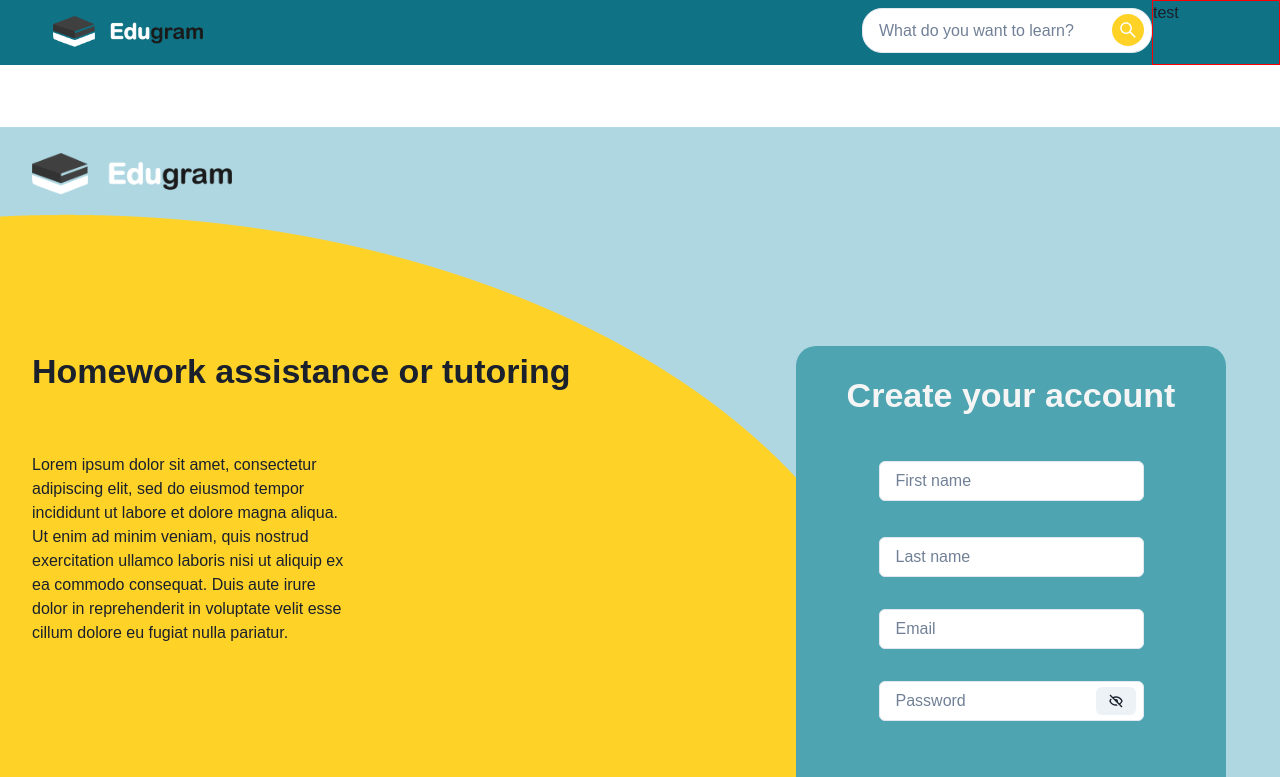
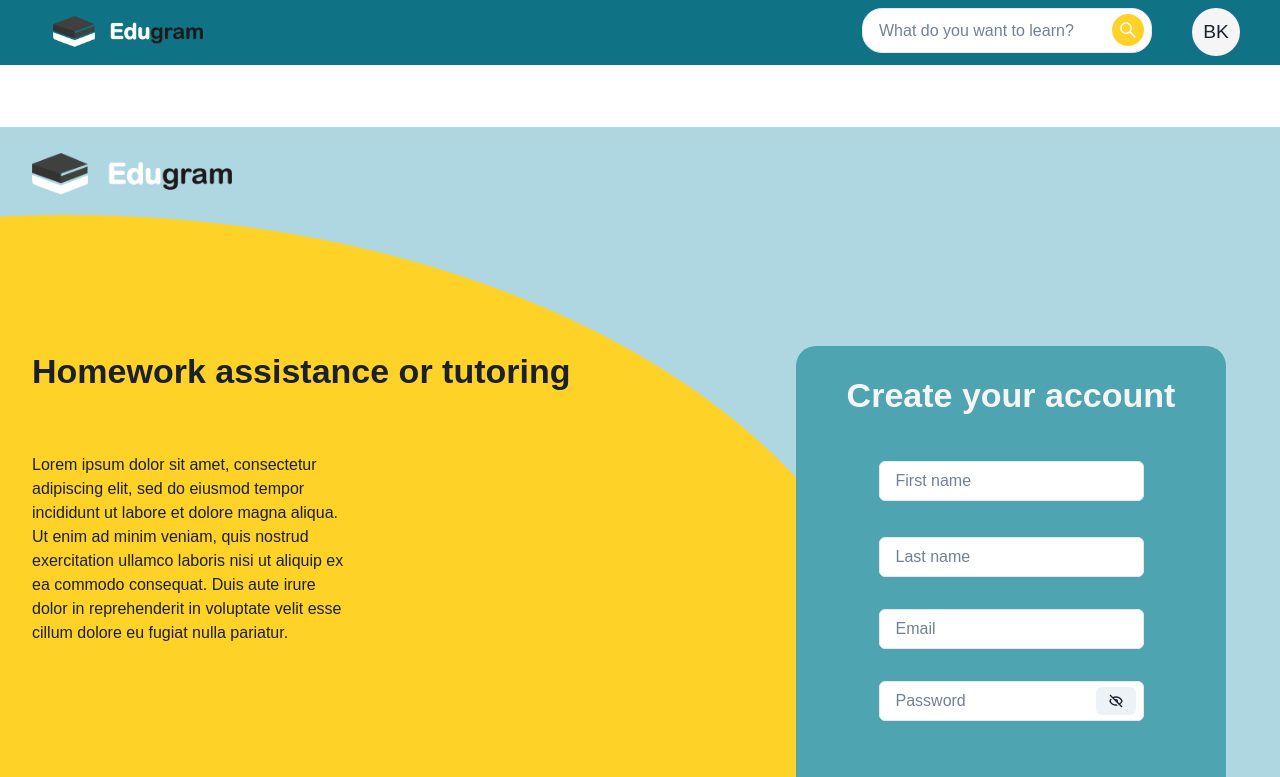
Before and after one commit to dkumankumah/Edugram, a Next.js app: page /register in a window 1280 px wide. Shown: the top 777 px of the page. Built offline with nearby package versions, Linux system fonts and the light colour scheme.

Commit message:
profile button created in navbar, navigationbar is done

```diff
--- /dev/null
+++ b/src/components/ProfileBtn/ProfileBtn.tsx
@@ -0,0 +1,40 @@
+/**
+ * @author Bugra Karaaslan, 500830631, This is a profile button component.
+ */
+import {
+  Menu,
+  Button,
+  Avatar,
+  MenuList,
+  MenuItem,
+  MenuGroup,
+  MenuButton,
+  MenuDivider,
+  MenuButtonProps,
+} from "@chakra-ui/react";
+
+interface ComponentProps extends MenuButtonProps {
+  label: string;
+  name: string;
+  id?: string;
+}
+
+export function ProfileBtn({name, label, id, ...props }: ComponentProps) {
+  return (
+    <Menu>
+      <MenuButton as='button'>
+        <Avatar bg="eduWhite"  name={name} />
+      </MenuButton>
+      <MenuList>
+        <MenuGroup title="Profile">
+          <MenuItem>My Profile</MenuItem>
+        </MenuGroup>
+        <MenuDivider />
+        <MenuGroup title="Help">
+          <MenuItem>Docs</MenuItem>
+          <MenuItem>FAQ</MenuItem>
+        </MenuGroup>
+      </MenuList>
+    </Menu>
+  );
+}
--- /dev/null
+++ b/src/components/ProfileBtn/index.ts
@@ -0,0 +1 @@
+export * from './ProfileBtn'
--- a/src/components/shared/Navbar/Navbar.tsx
+++ b/src/components/shared/Navbar/Navbar.tsx
@@ -5,30 +5,37 @@ import { Flex, FlexProps, Grid, GridItem, Image } from "@chakra-ui/react";
 
 // component imports
 import { SearchField } from "../SearchField";
+import { ProfileBtn } from "../../ProfileBtn";
 
 interface ComponentProps extends FlexProps {}
 
 export function Navbar({ ...props }: ComponentProps) {
+
   return (
     <Flex bg="blueGreen" h="65px">
-      <Grid w="100%" templateColumns={{sm: "80% 20%" ,smx: "20% 70% 10%"}}>
-        <GridItem w="100%" display={{sm: "none", smx: "block"}}>
+      <Grid w="100%" templateColumns={{ sm: "80% 20%", smx: "20% 70% 10%" }}>
+        <GridItem w="100%" display={{ sm: "none", smx: "block" }}>
           <Flex justify="center" mt={4}>
             <Image
-            ml={{sm:'50px', md: "0px"}}
-              maxW={{sm: "120px" ,md: "150px"}}
+              ml={{ sm: "50px", md: "0px" }}
+              maxW={{ sm: "120px", md: "150px" }}
               src="/images/edugram-logo.png"
               alt="logo of Edugram"
             />
           </Flex>
         </GridItem>
         <GridItem w="100%">
-          <Flex justify={{sm: "center",md: "flex-end"}} mt={2}>
-            <SearchField label="SearchField, What do you want to learn?" placeholder="What do you want to learn?" />
+          <Flex justify={{ sm: "center", md: "flex-end" }} mt={2}>
+            <SearchField
+              label="SearchField, What do you want to learn?"
+              placeholder="What do you want to learn?"
+            />
           </Flex>
         </GridItem>
-        <GridItem w="100%" border="1px solid red">
-          test
+        <GridItem w="100%">
+          <Flex justify="center" mt={2}>
+            <ProfileBtn name="Bugra Karaaslan" label="profile button" />
+          </Flex>
         </GridItem>
       </Grid>
     </Flex>
--- a/src/components/shared/SearchField/SearchField.tsx
+++ b/src/components/shared/SearchField/SearchField.tsx
@@ -1,14 +1,12 @@
 /**
- * @author Bugra Karaaslan, 500830631, This is an inputfield component.
+ * @author Bugra Karaaslan, 500830631, This is an search field component.
  */
-
 import {
   InputGroup,
   Input,
   InputProps,
   InputRightElement,
   IconButton,
-  Flex,
 } from "@chakra-ui/react";
 import * as Icon from "react-icons/ai";
 import { IconContext } from "react-icons";
@@ -43,6 +41,7 @@ export function SearchField({ placeholder, label, id, ...props }: ComponentProps
           mt={1}
           size='sm'
           borderRadius={30}
+          _hover={{ bg: 'lightBlue',}}
           icon={<IconContext.Provider value={{ style: { color: '#FFF' }, className: "global-class-name", }} >
             <Icon.AiOutlineSearch/>
           </IconContext.Provider>}
```
